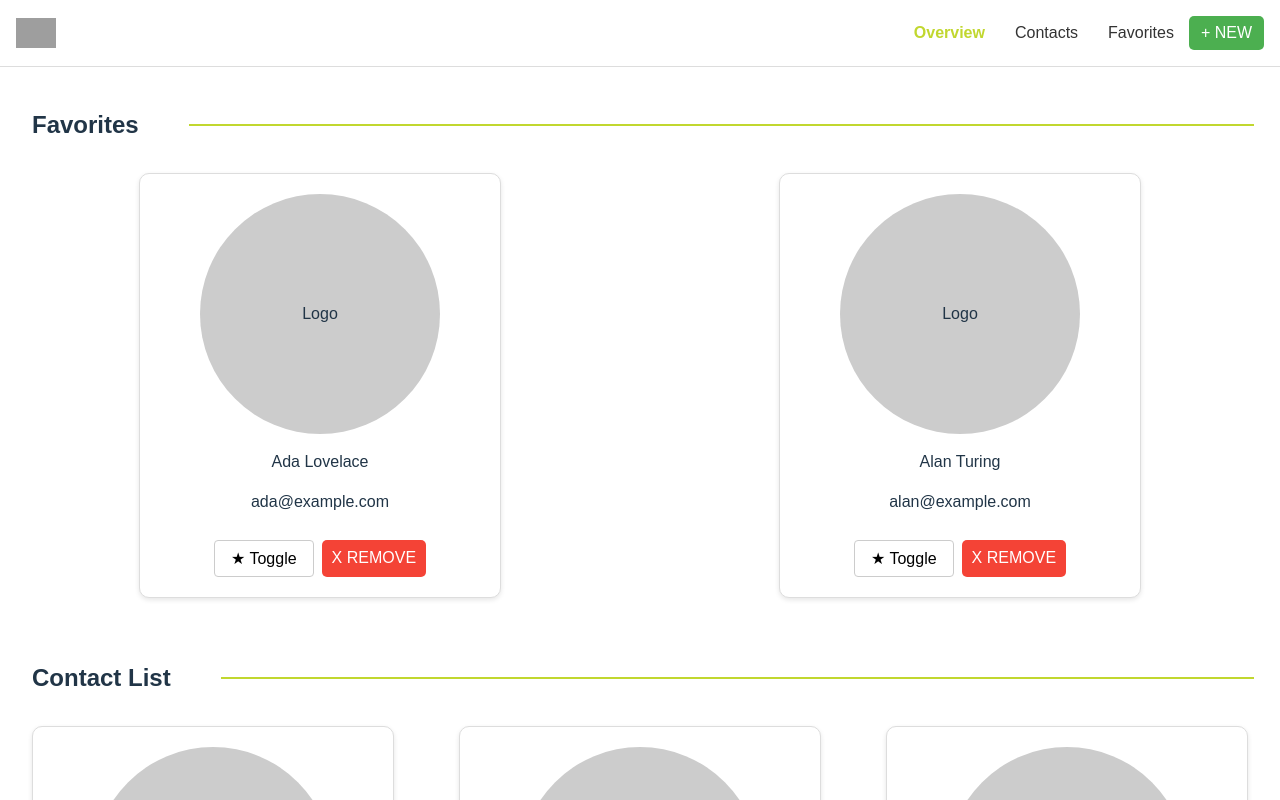
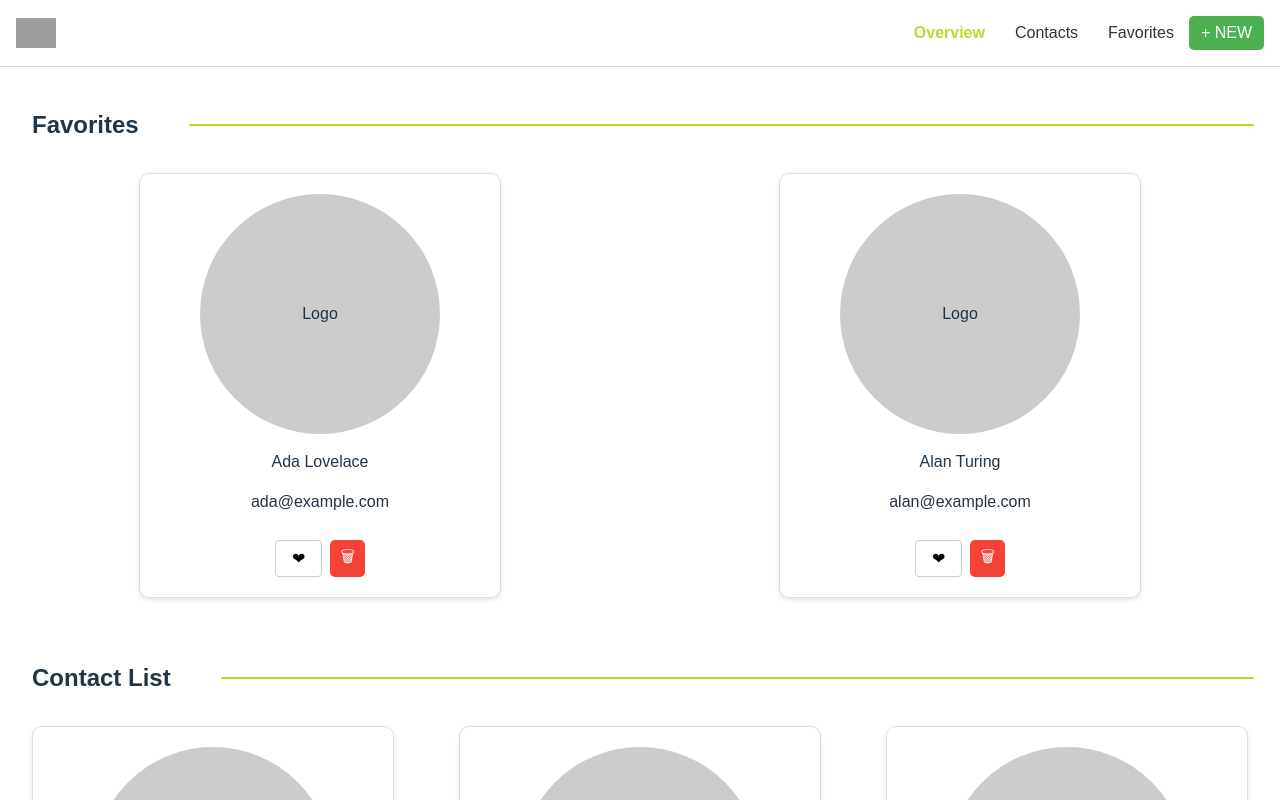
Before and after one commit to fabo0822/contacts-web-app, a React (Vite) app: page / in a window 1280 px wide. Shown: the top 800 px of the page. Built offline with nearby package versions, Linux system fonts and the light colour scheme; grey boxes are pictures that could not be loaded.

Commit message:
style(card): use simple heart and trash icons for actions

```diff
--- a/src/components/FavoriteCard.jsx
+++ b/src/components/FavoriteCard.jsx
@@ -11,10 +11,10 @@ function FavoriteCard({ fullName, email, onRemove, onToggleFavorite }) {
 
       <div style={{ display: 'flex', gap: '8px', justifyContent: 'center' }}>
         {onToggleFavorite && (
-          <button className="save-button" onClick={onToggleFavorite}>★ Toggle</button>
+          <button className="save-button" aria-label="toggle favorite" title="Favorite" onClick={onToggleFavorite}>❤</button>
         )}
         {onRemove && (
-          <button className="remove-button" onClick={onRemove}>X REMOVE</button>
+          <button className="remove-button" aria-label="remove" title="Remove" onClick={onRemove}>🗑</button>
         )}
       </div>
     </div>
```
